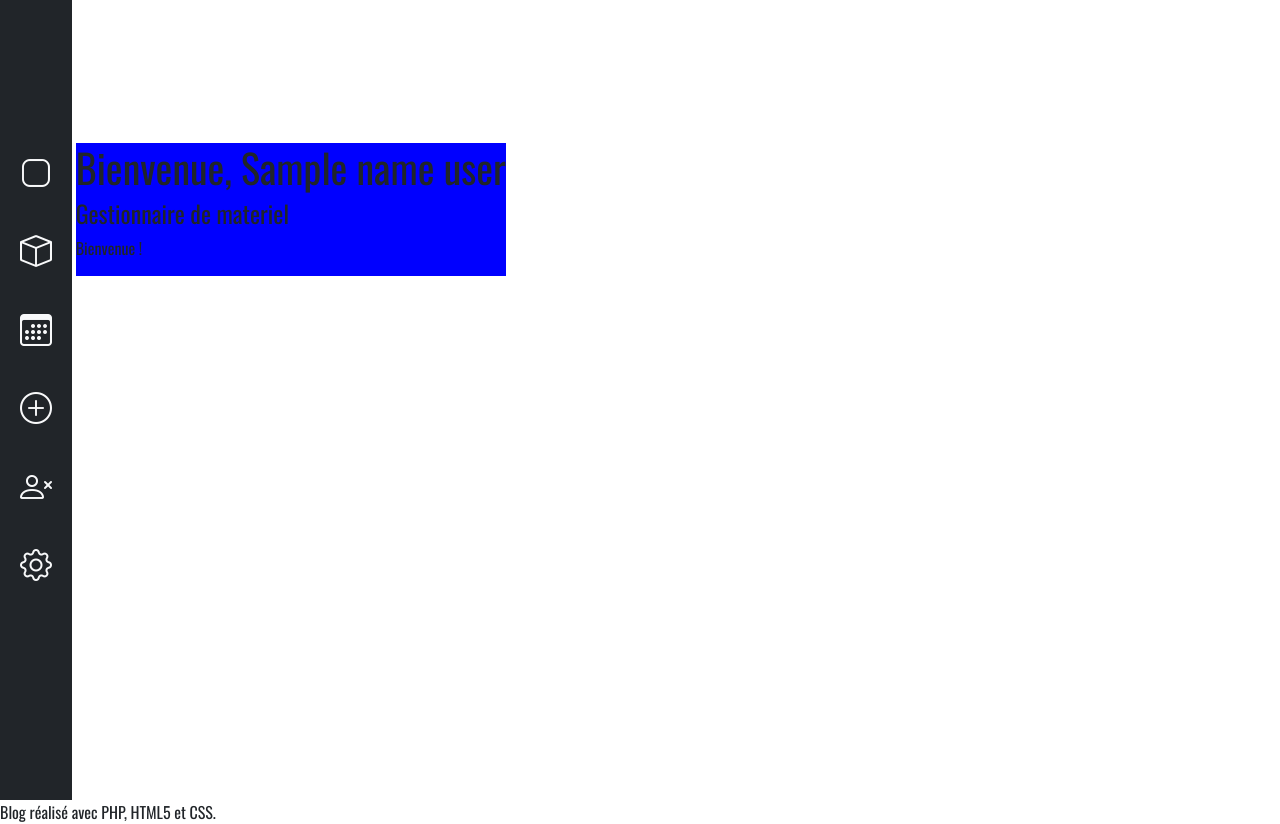
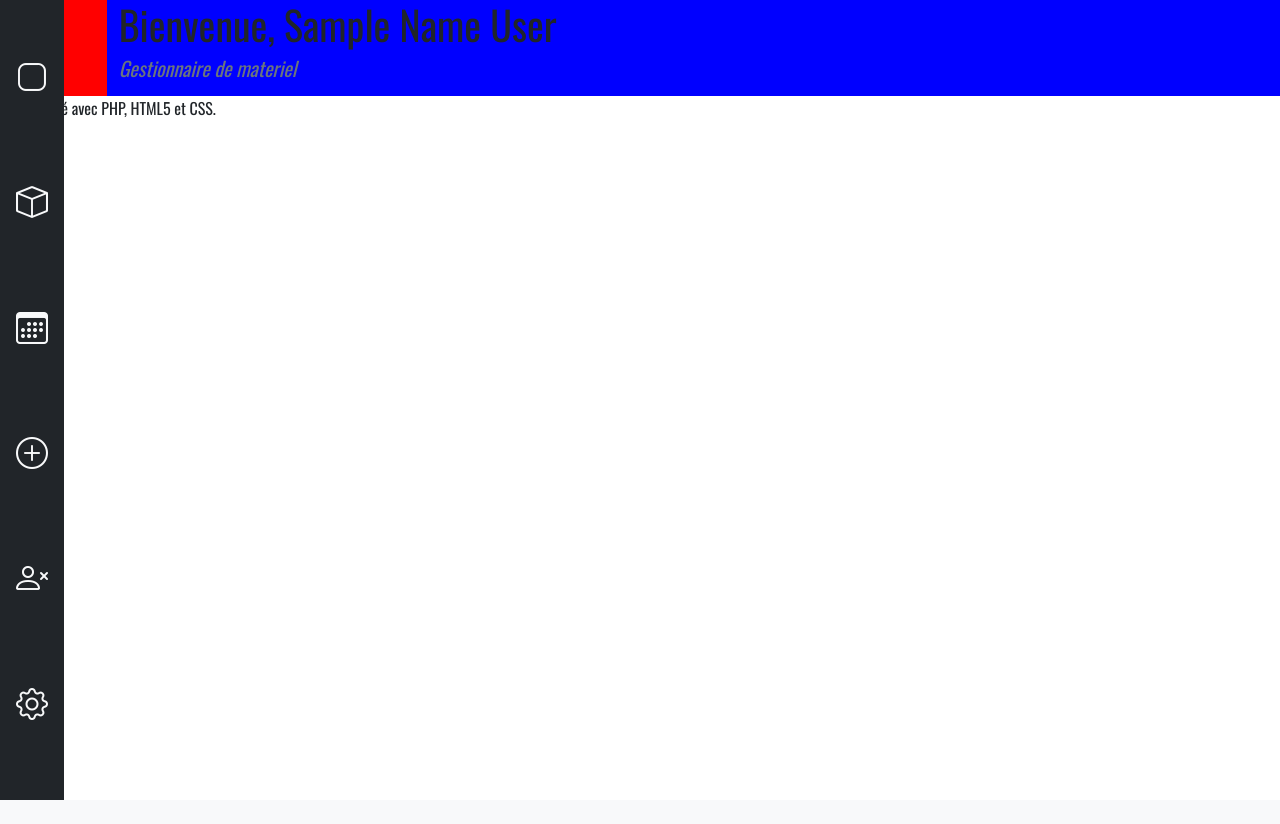
Before and after one commit to vigi3/DInventory, a PHP site: template Vue/Vue.php in a window 1280 px wide. After the commit the page ends 800 px from the top, so only its background shows below. Run offline with PHP 8.4, Linux system fonts and the light colour scheme; the template is opened without the code that fills it: most values are stand-ins (such as "Sample title", 1, 10 or a date in 2020); some libraries are stand-ins or nearby versions.

Commit message:
Fixed issue  NavBar

```diff
--- a/CSS/style.css
+++ b/CSS/style.css
@@ -12,7 +12,7 @@ body {
     margin-top: 10%;
 }
 
-.heightGraphPage {
-    height: 100vh;
-    overflow-y: hidden;
+#sticky-sidebar {
+    position:fixed;
+    max-width: 20%;
 }
--- a/Vue/template.php
+++ b/Vue/template.php
@@ -15,40 +15,29 @@
         <link rel="stylesheet" href="CSS/style.css">
         <title><?= $title ?></title>
     </head>
-    <body class="heightGraphPage">
-        <div class="d-inline-flex justify-content-center bd-highlight h-100"> <!-- FlexBox Container -->
-                <div class="pt-5 px-0 bg-dark"> <!-- NavBar -->
-                    <ul class="nav flex-column mt-5 pt-5 px-1 bg-dark">
-                        <li class="nav-item pb-3">
+    <body class="vh-100">
+        <nav class="nav d-inline-flex flex-column nav-justified bg-dark vh-100 pt-5" id="sticky-sidebar"> <!-- NavBar -->
             <a class="nav-link link-light" aria-current="page" href="#"><h2><i class="bi bi-app"></i></i></h1></a> <!-- Home -->
-                        </li>
-                        <li class="nav-item pb-3">
             <a class="nav-link link-light" href="#"><h2><i class="bi bi-box"></i></h2></a> <!-- Products -->
-                        </li>
-                        <li class="nav-item pb-3">
             <a class="nav-link link-light" href="#"><h2><i class="bi bi-calendar3"></i></h2></a> <!-- Reservation -->
-                        </li>
-                        <li class="nav-item pb-3">
             <a class="nav-link link-light" href="#" tabindex="-1" aria-disabled="true"><h2><i class="bi bi-plus-circle"></i></h2></a> <!-- Add product -->
-                        </li>
-                        <li class="nav-item pb-3">
             <a class="nav-link link-light" href="#" tabindex="-1" aria-disabled="true"><h2><i class="bi bi-person-x"></i></h2></a> <!-- Log out -->
-                        </li>
-                        <li class="nav-item pb-3">
             <a class="nav-link link-light" href="#" tabindex="-1" aria-disabled="true"><h2><i class="bi bi-gear"></i></h2></a> <!-- Setting/Add User -->
-                        </li>
-                    </ul>
-                </div> <!-- EndNavBar -->
-        </div> <!-- End FlexBox Container -->
-        <div class="d-inline-flex"> <!-- FlexBox Container -->
-            <div class="test" style="background-color: blue;">
-                <h1 class="title">Bienvenue, <?= $nameUser ?></h1>
-                <h4>Gestionnaire de materiel</h4>
-                <p>Bienvenue !</p>
+        </nav>  <!-- EndNavBar -->
+        <div class="container-fluid"> <!-- Container -->
+            <div class="row">
+                <div class="col-1" style="background-color: red;">
+                </div>
+                <div class="col-11 align-self-start" style="background-color: blue;"> <!--  -->
+                    <h1 class="title text-capitalize">Bienvenue, <?= $nameUser ?></h1>
+                    <h5 class="fw-light fst-italic text-secondary">Gestionnaire de materiel</h5>
                     <p><?= $content ?></p>
+                </div> <!--  -->
             </div>
 
-        </div> <!-- End FlexBox Container -->
+
+        </div> <!-- EndContainer -->
+
         <footer id="piedBlog">
             Blog réalisé avec PHP, HTML5 et CSS.
         </footer>
```
Lines whose indentation alone changed are shown as unchanged.
